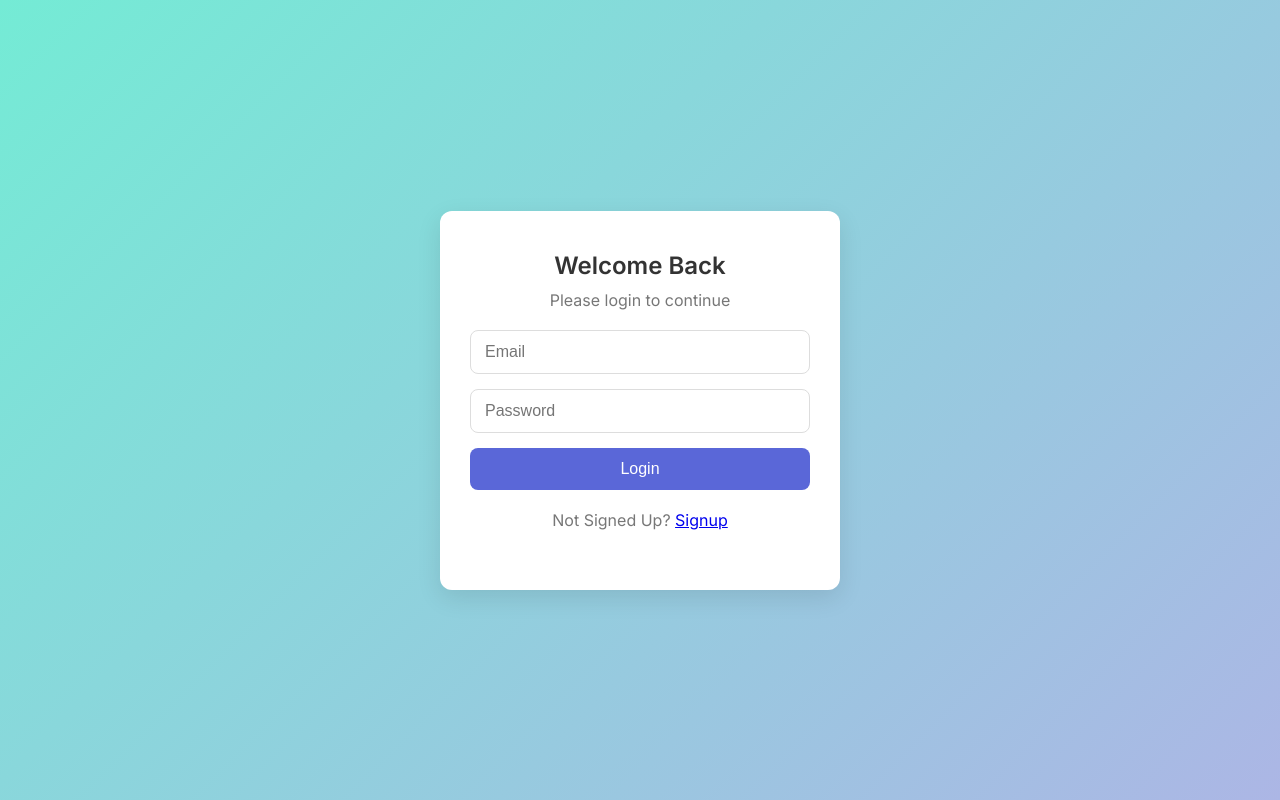
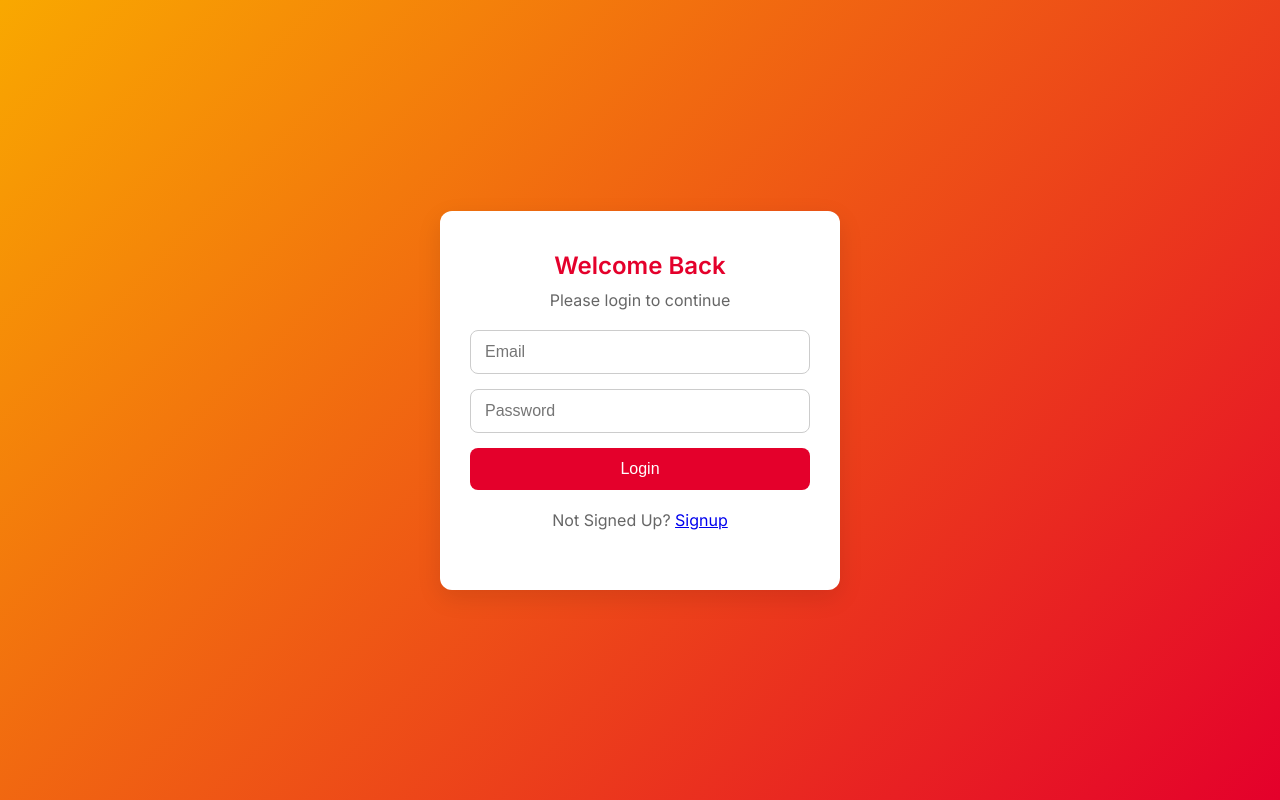
Before and after one commit to Behordeun/mastercard_solution_tech_stack_agent, a FastAPI app: page / in a window 1280 px wide. Run offline with FastAPI, Linux system fonts and the light colour scheme; parts of the project's set-up code (start-up, migrations or seed data) failed here and were passed over.

Commit message:
style: Update CSS for consistent branding and improved aesthetics across login, chat, and summarization pages

```diff
--- a/src/mastercard_solution_tech_stack_agent/static/css/login.css
+++ b/src/mastercard_solution_tech_stack_agent/static/css/login.css
@@ -6,7 +6,7 @@
 
 body {
   font-family: 'Inter', sans-serif;
-  background: linear-gradient(135deg, #74ebd5, #ACB6E5);
+  background: linear-gradient(135deg, #F9A800, #E4002B); /* Mastercard yellow-orange to red */
   height: 100vh;
   display: flex;
   justify-content: center;
@@ -25,33 +25,33 @@ body {
 
 h2 {
   margin-bottom: 10px;
-  color: #333;
+  color: #E4002B; /* Mastercard red */
 }
 
 p {
   margin-bottom: 20px;
-  color: #777;
+  color: #666; /* neutral text */
 }
 
 input {
   width: 100%;
   padding: 12px 14px;
   margin-bottom: 15px;
-  border: 1px solid #ddd;
+  border: 1px solid #ccc;
   border-radius: 8px;
   font-size: 16px;
   transition: border-color 0.2s;
 }
 
 input:focus {
-  border-color: #5a67d8;
+  border-color: #F9A800; /* Mastercard yellow-orange */
   outline: none;
 }
 
 button {
   width: 100%;
   padding: 12px;
-  background-color: #5a67d8;
+  background-color: #E4002B; /* Mastercard red */
   color: white;
   border: none;
   border-radius: 8px;
@@ -61,11 +61,11 @@ button {
 }
 
 button:hover {
-  background-color: #434190;
+  background-color: #b3001f; /* darker red for hover effect */
 }
 
 #error-msg {
-  color: #e53e3e;
+  color: #E4002B;
   font-size: 0.9em;
   margin-top: 10px;
 }
```
Also changed, not shown: src/mastercard_solution_tech_stack_agent/static/css/style.css (+11 -10 lines), src/mastercard_solution_tech_stack_agent/static/css/summarization.css (+28 -5 lines), src/mastercard_solution_tech_stack_agent/static/css/techstackstyle.css (+8 -7 lines).
